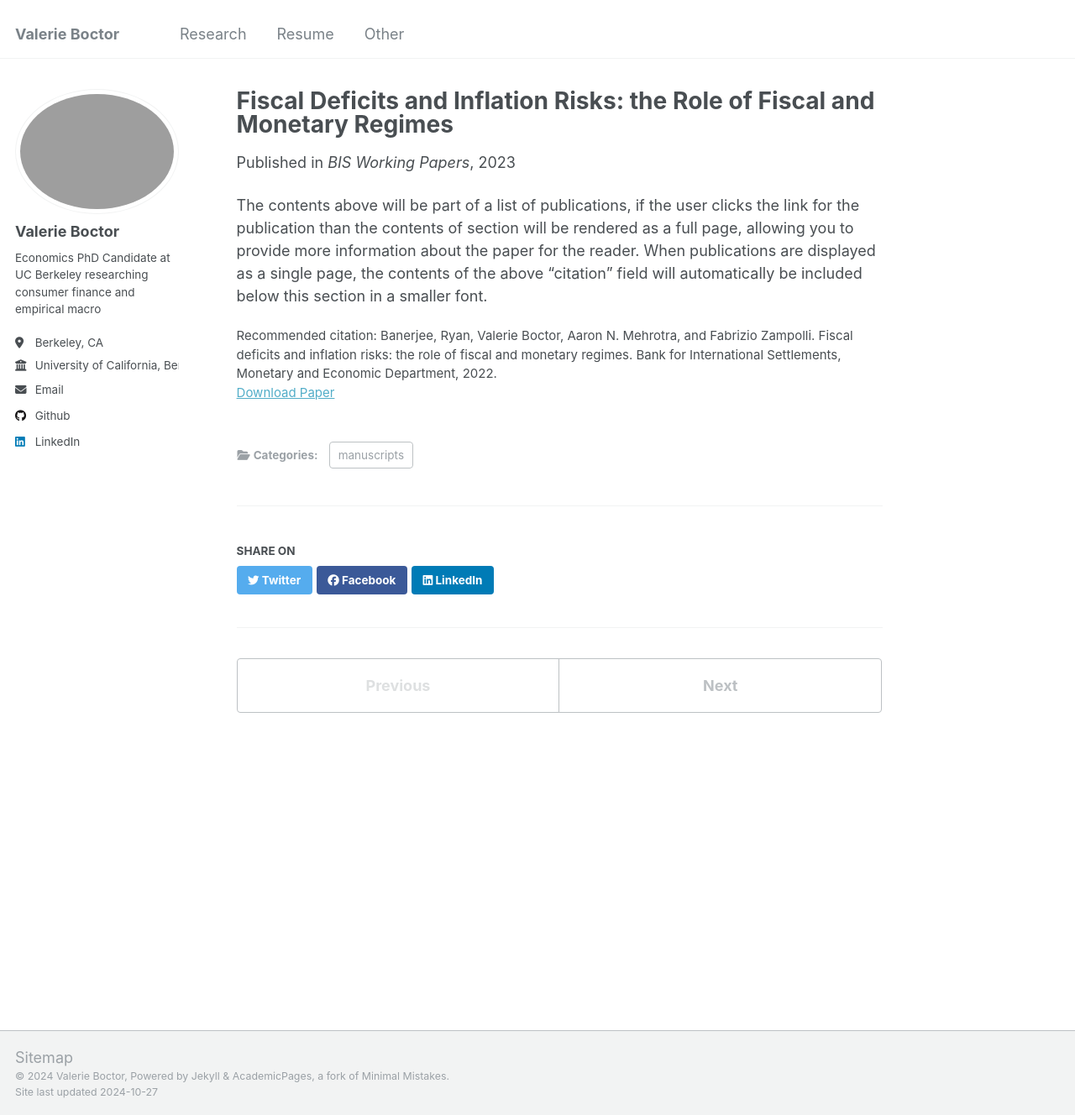
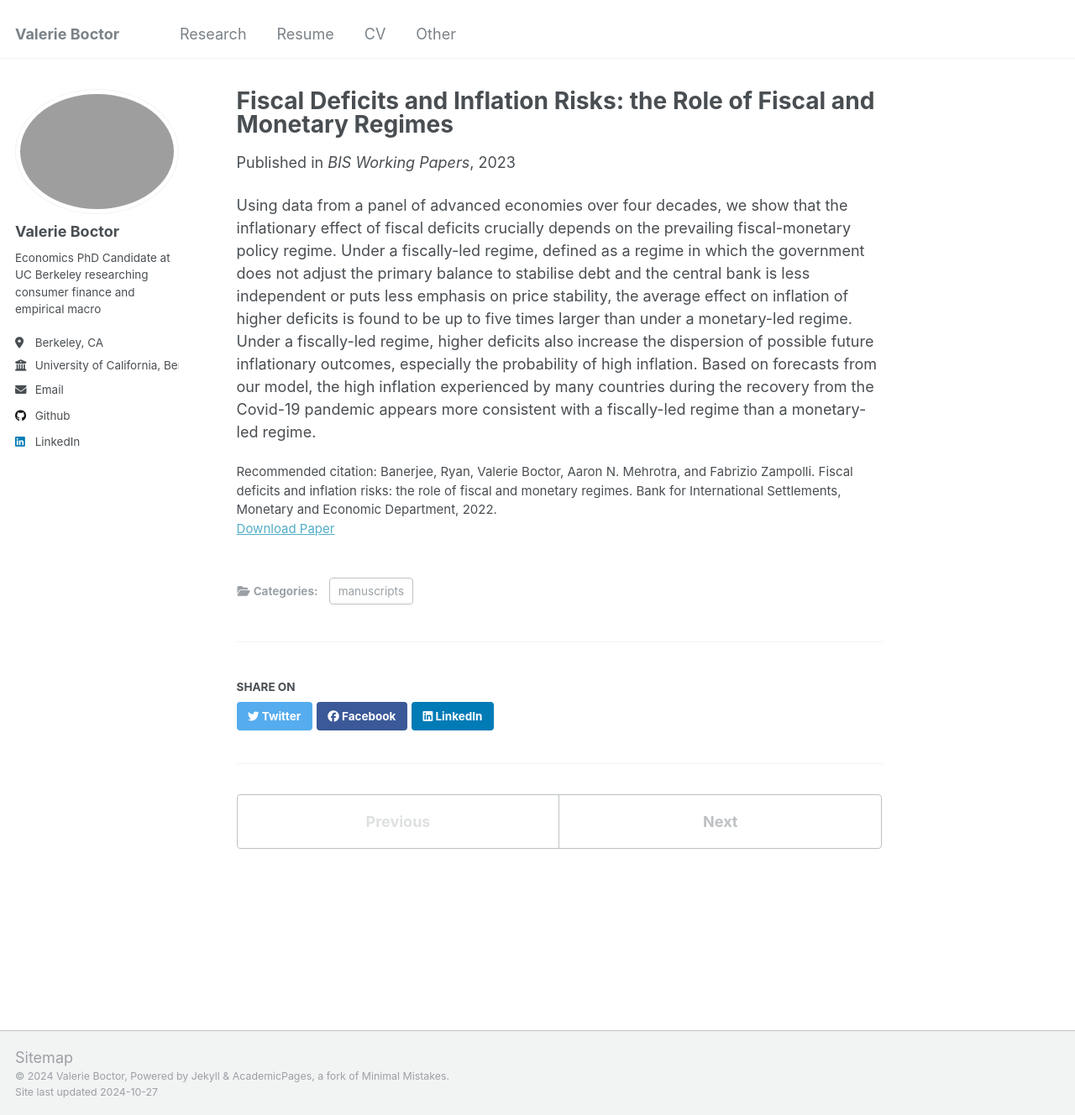
Before and after one commit to valerieboctor/valerieboctor.github.io, a Jekyll site: the page built from _research/bis-1.md, in a window 1280 px wide and 1328 px high. Shown: the whole window at 84% size. Built offline with Jekyll 4.4.1, drawn with Linux system fonts in a browser that asks for light colours.

Commit message:
Adding CV and research abstracts

```diff
--- a/_data/navigation.yml
+++ b/_data/navigation.yml
@@ -14,6 +14,9 @@ main:
   - title: "Resume"
     url: /resume/
 
+  - title: "CV"
+    url: /CV/
+
   - title: "Other"
     url: /other/
 
--- a/_research/bis-1.md
+++ b/_research/bis-1.md
@@ -18,4 +18,11 @@ paperurl: 'https://www.bis.org/publ/work1028.pdf'
 citation: "Banerjee, Ryan, Valerie Boctor, Aaron N. Mehrotra, and Fabrizio Zampolli. Fiscal deficits and inflation risks: the role of fiscal and monetary regimes. Bank for International Settlements, Monetary and Economic Department, 2022."
 ---
 
-The contents above will be part of a list of publications, if the user clicks the link for the publication than the contents of section will be rendered as a full page, allowing you to provide more information about the paper for the reader. When publications are displayed as a single page, the contents of the above "citation" field will automatically be included below this section in a smaller font.
+Using data from a panel of advanced economies over four decades, we show that the
+inflationary effect of fiscal deficits crucially depends on the prevailing fiscal-monetary
+policy regime. Under a fiscally-led regime, defined as a regime in which the government does not adjust the primary balance to stabilise debt and the central bank is
+less independent or puts less emphasis on price stability, the average effect on inflation of higher deficits is found to be up to five times larger than under a monetary-led
+regime. Under a fiscally-led regime, higher deficits also increase the dispersion of possible future inflationary outcomes, especially the probability of high inflation. Based
+on forecasts from our model, the high inflation experienced by many countries during
+the recovery from the Covid-19 pandemic appears more consistent with a fiscally-led
+regime than a monetary-led regime.
```
Also changed, not shown: _pages/CV.md (added, +9 -0 lines), _research/bis-2.md (+1 -1 lines), _research/eliciting-expectations.md (+1 -1 lines), _research/mortgage-forbearance.md (+1 -1 lines), 6 other files.
